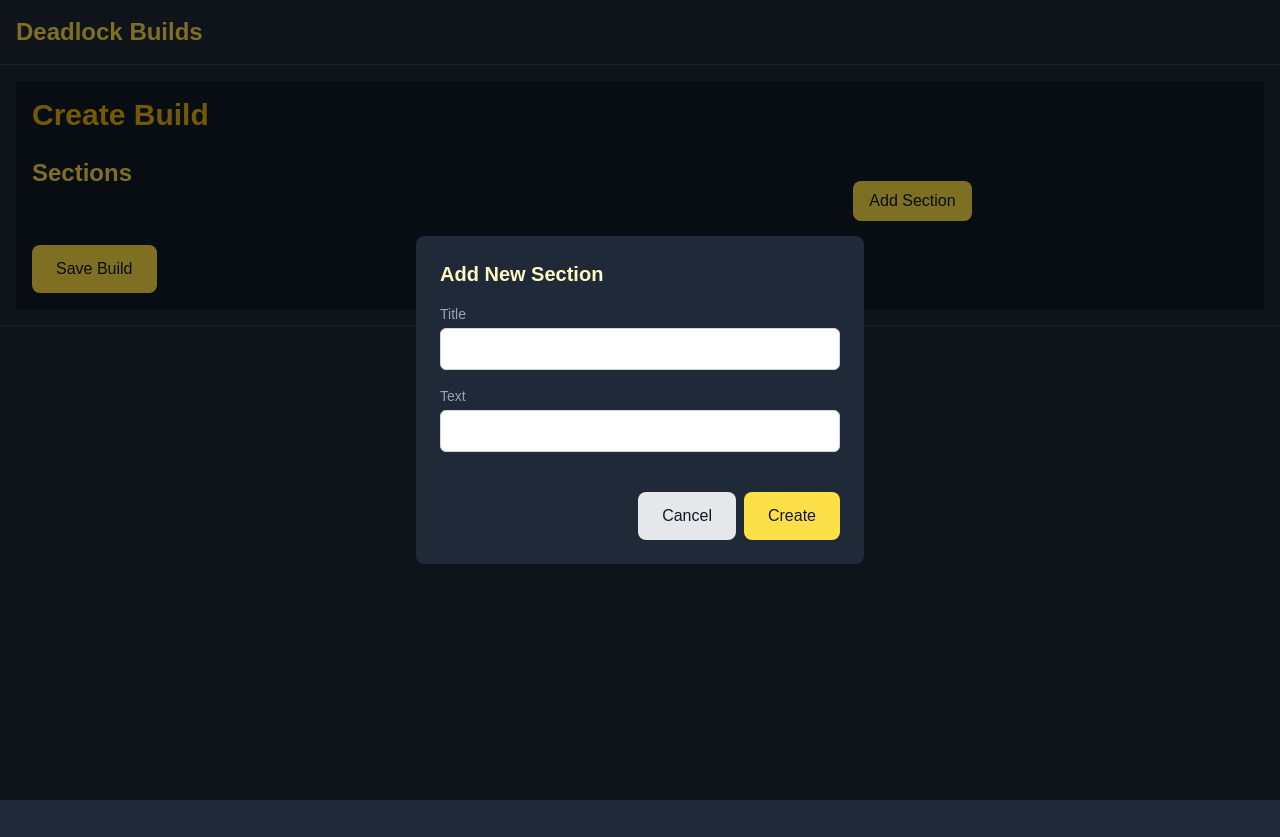
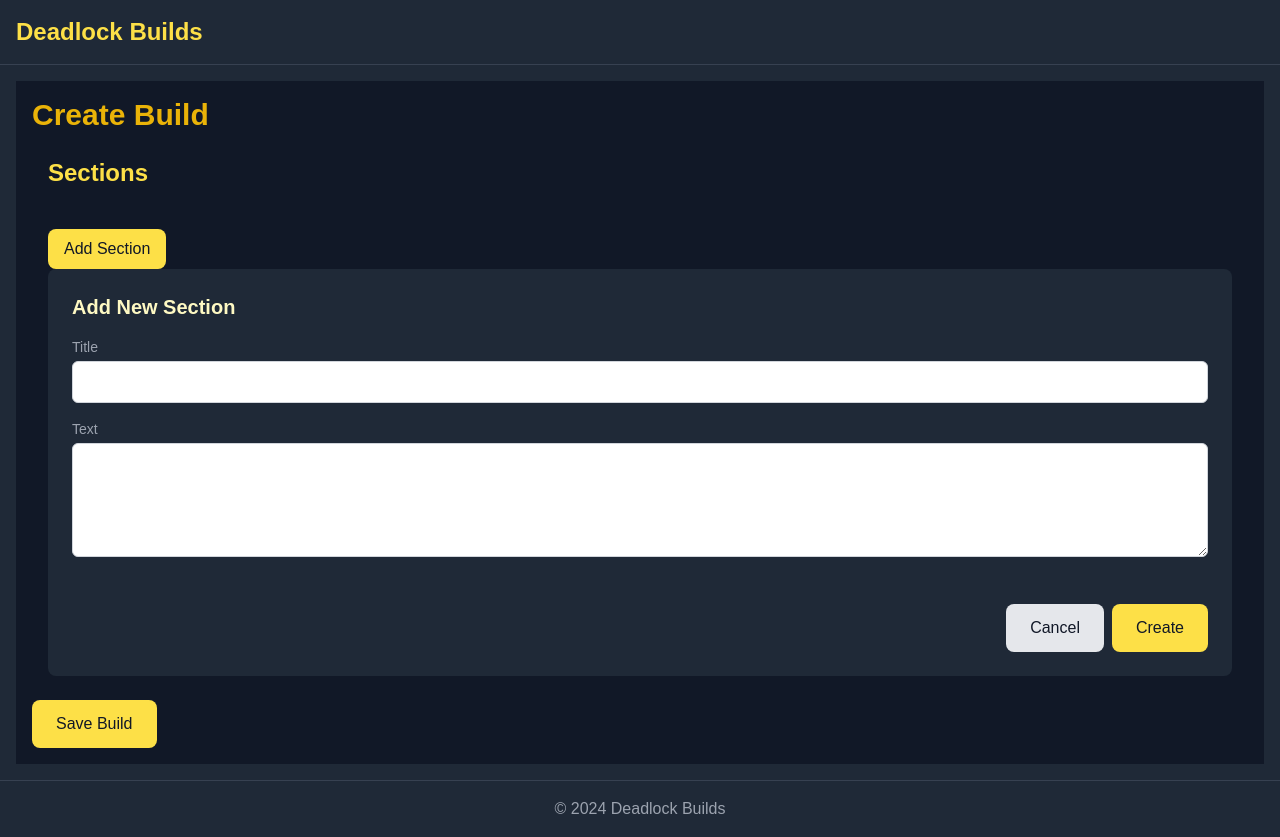
Before and after one commit to jinwood/deadlock-builds, a Next.js app: page /builds/create in a window 1280 px wide. Both pictures are taken after a click on the button "Add Section". Before the commit the page ends 800 px from the top, so only its background shows below. Built offline with nearby package versions, Linux system fonts and the light colour scheme.

Commit message:
Tweaks to add section

```diff
--- a/app/builds/components/AddSection.tsx
+++ b/app/builds/components/AddSection.tsx
@@ -31,8 +31,8 @@
       </button>
 
       {isOpen && (
-        <div className="fixed inset-0 bg-black bg-opacity-50 flex items-center justify-center">
-          <div className="bg-gray-800 rounded-lg p-6 w-full max-w-md">
+        <div className="w-full">
+          <div className="bg-gray-800 rounded-lg p-6 w-full ">
             <h2 className="text-xl font-bold mb-4">Add New Section</h2>
             <div className="mb-4">
               <label
@@ -56,12 +56,12 @@
               >
                 Text
               </label>
-              <input
-                type="text"
+              <textarea
                 id="text"
                 value={text}
                 onChange={(e) => setText(e.target.value)}
                 className="w-full px-3 py-2 border border-gray-300 rounded-md focus:outline-none focus:ring-2 focus:ring-blue-500 text-gray-900"
+                rows={4}
               />
             </div>
 
--- a/app/builds/create/Builder.tsx
+++ b/app/builds/create/Builder.tsx
@@ -20,7 +20,7 @@
   console.log(build.sections);
   return (
     <DndProvider backend={HTML5Backend}>
-      <div className="grid grid-cols-1 md:grid-cols-3 gap-4">
+      <div className="container mx-auto px-4">
         <div className="md:col-span-2">
           <h2 className="text-2xl font-semibold mb-4 text-yellow-300">
             Sections
```
